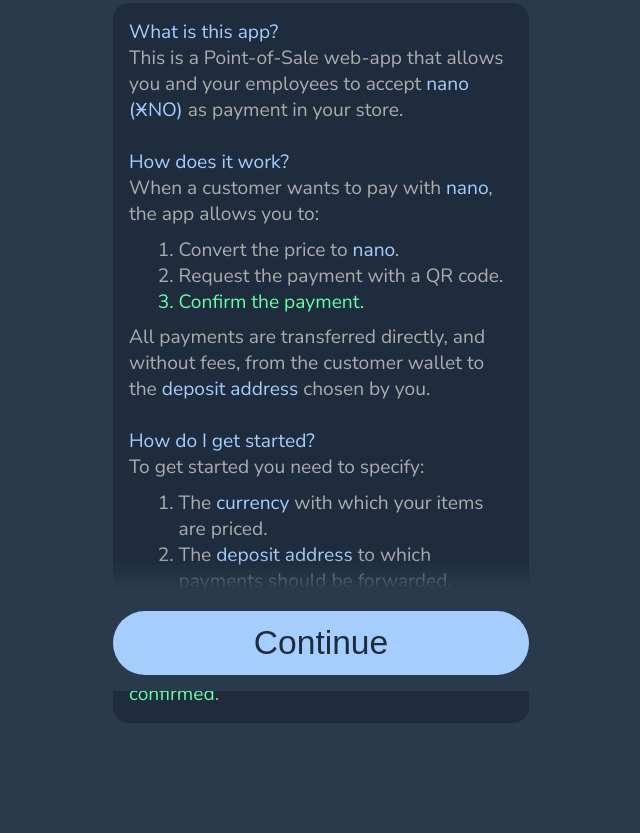
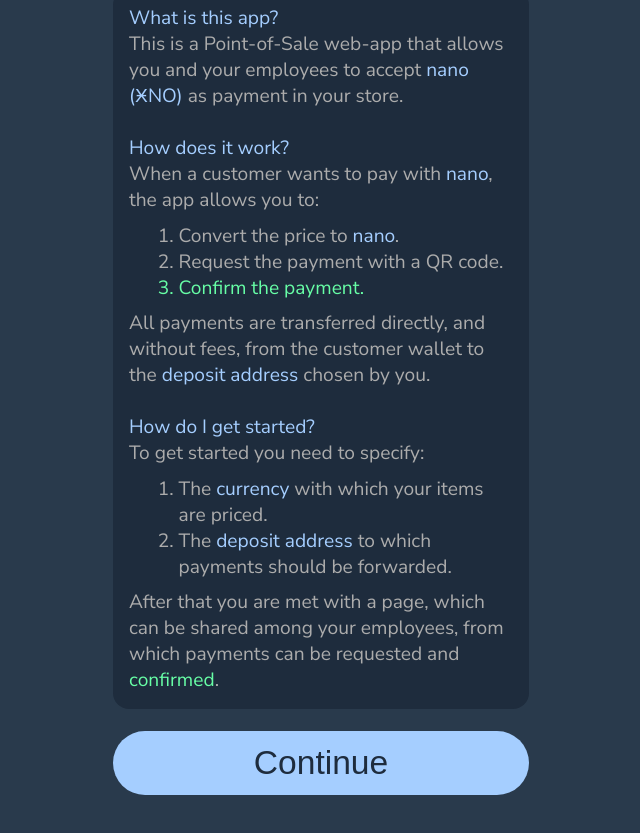
Before and after one commit to acceptnano/acceptnano.github.io, a plain HTML site: page index.html in a window 1280 px wide. Shown: the part 109-942 px from the top of the page, without its empty margins (319-959 px from the left). After the commit the page ends 920 px from the top, so only its background shows below. Drawn offline with nearby package versions, Linux system fonts and the light colour scheme.

Commit message:
simplified welcome page

```diff
--- a/index.html
+++ b/index.html
@@ -31,13 +31,9 @@
 
 <body onload="main();">
     <div id="welcome_view" style="display: none;">
-        <div class="top">
-            <div class="background" style="padding-bottom: 0.5rem;">
-                <h1>Accept Nano</h1>
-            </div>
+        <div class="center_top2">
+            <h1>Accept Nano</h1>
             <div class="top_down_fade"></div>
-        </div>
-        <div class="center_top2">
             <div class="welcome_info">
                 <div class="highlight">What is this app?</div>
                 This is a Point-of-Sale web-app that allows you and your employees to accept
@@ -60,13 +56,8 @@
                 After that you are met with a page, which can be shared among your employees,
                 from which payments can be requested and <span class="highlight2">confirmed</span>.
             </div>
-        </div>
-        <div class="bottom">
-            <div class="fade"></div>
-            <div class="background">
-                <br>
-                <button class="button" id="welcome_continue" onclick="welcomeContinue()">Continue</button>
-            </div>
+            <br>
+            <button class="button" id="welcome_continue" onclick="welcomeContinue()">Continue</button>
         </div>
     </div>
     <div id="deposit_address_view" style="display: none;">
--- a/layout.css
+++ b/layout.css
@@ -81,8 +81,8 @@ body {
 }
 
 .center_top2 {
-    padding-top: 7rem;
-    padding-bottom: 8rem;
+    padding-top: 0rem;
+    padding-bottom: 0rem;
     position: absolute;
     left: 50%;
     width: 100%;
```
